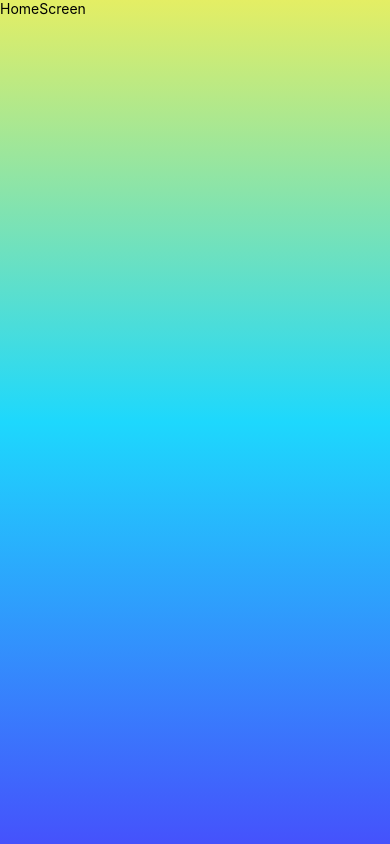
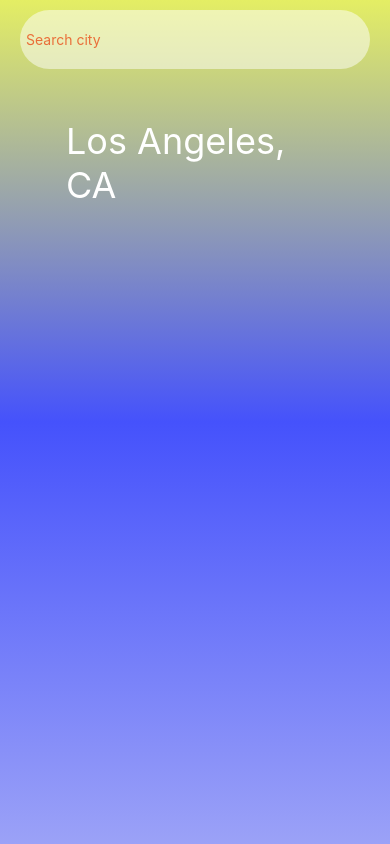
Before and after one commit to hudnellmarcus/React_Native_Weather, a React Native app: screen /Home in a window 390 px wide. Built offline with nearby package versions, Linux system fonts and the light colour scheme.

Commit message:
working on search bar layout

```diff
--- a/App.tsx
+++ b/App.tsx
@@ -1,14 +1,17 @@
 import { StatusBar } from 'expo-status-bar';
 import { StyleSheet, Text, View } from 'react-native';
 import { NavigationContainer } from '@react-navigation/native';
+import { SafeAreaProvider } from 'react-native-safe-area-context';
 
 import MainStack from './navigation/HomeNavigator';
 
 export default function App() {
   return (
     <NavigationContainer>
-      <StatusBar style="auto" />
-        <MainStack />
+      <SafeAreaProvider>
+        <StatusBar style="auto" />
+          <MainStack />
+      </SafeAreaProvider>
     </NavigationContainer>
   )
 }
--- /dev/null
+++ b/components/SearchBar.tsx
@@ -0,0 +1,35 @@
+import * as React from 'react';
+
+import { StyleSheet, TextInput, View, Keyboard } from 'react-native';
+
+
+const SearchBar = () => {
+    return (
+        <View style={styles.searchBar}>
+            <TextInput
+                placeholder='Search city'
+                placeholderTextColor={'red'}
+                style={styles.textInput}
+            />
+        </View>
+    )
+}
+
+const styles = StyleSheet.create({
+searchBar: {
+    flex: 1,
+    flexDirection: 'row',
+    justifyContent: 'flex-start',
+    alignItems: 'center',
+    borderRadius: 100,
+    backgroundColor: 'white',
+    padding: 6,
+    opacity: 0.5
+
+},
+textInput: {
+
+}
+});
+
+export default SearchBar;
--- a/package.json
+++ b/package.json
@@ -7,7 +7,8 @@
     "android": "expo start --android",
     "ios": "expo start --ios",
     "web": "expo start --web",
-    "ts:check": "tsc"
+    "ts:check": "tsc",
+    "watch": "tsc --watch"
   },
   "dependencies": {
     "@react-navigation/native": "^6.1.8",
--- a/screens/HomeScreen.tsx
+++ b/screens/HomeScreen.tsx
@@ -1,21 +1,31 @@
 import * as React from 'react'
-import { SafeAreaView, View, Text, StyleSheet, Image } from 'react-native';
+import { View, Text, StyleSheet, Image } from 'react-native';
 import { LinearGradient } from 'expo-linear-gradient';
+import { SafeAreaView } from 'react-native-safe-area-context';
+
+import SearchBar from '../components/SearchBar';
 
 const HomeScreen = () => {
     return (
-        <View style={styles.container}>
-            <LinearGradient
+        <LinearGradient
                 colors={['rgba(228, 238, 100, 1)',
-                         'rgba(29, 216, 253, 1)',
                          'rgba(69, 82, 252, 1)',
+                         'rgba(69, 82, 252, 0.5)',
                         ]}
                 style={styles.gradient}
             >
-                <Text>HomeScreen</Text>
-            </LinearGradient>
+            <View style={styles.container}>
+                <SafeAreaView style={{flex: 1}}>
+                    <View style={styles.searchContainer}>
+                        <SearchBar />
+                    </View>
+                        <View style={styles.titleContainer}>
+                            <Text style={styles.title}>Los Angeles, CA</Text>
+                        </View>
+                </SafeAreaView>
+            </View>
+        </LinearGradient>
 
-        </View>
     );
 };
 
@@ -23,14 +33,42 @@ const styles = StyleSheet.create({
     container: {
         flex: 1,
         justifyContent: 'center',
+        alignItems: 'center',
+       // borderColor: 'black',
+       // borderWidth: 4
     },
     gradient: {
-       flex: 1,
+       // flex: 1,
         width: '100%',
         height: '100%',
         //alignItems: 'center',
         //justifyContent: 'center'
-    }
+    },
+    titleContainer: {
+        width: '75%',
+        marginTop: 50,
+        marginLeft: 50,
+        alignItems: 'center',
+        justifyContent: 'center',
+      //  borderColor: 'black',
+      //  borderWidth: 4
+    },
+    title: {
+        fontSize: 36,
+        color: 'white'
+    },
+    searchContainer: {
+        height: '7%',
+        width: 350,
+        position: 'relative',
+        zIndex: 50,
+      //  borderColor: 'black',
+      //  borderWidth: 4,
+        marginLeft: 4,
+        marginRight: 4,
+        marginTop: 10
+    },
+
 })
 
 export default HomeScreen;
--- a/tsconfig.json
+++ b/tsconfig.json
@@ -1,6 +1,7 @@
 {
   "extends": "expo/tsconfig.base",
   "compilerOptions": {
-    "strict": true
+    "strict": true,
+    "noImplicitAny": true
   }
 }
```
